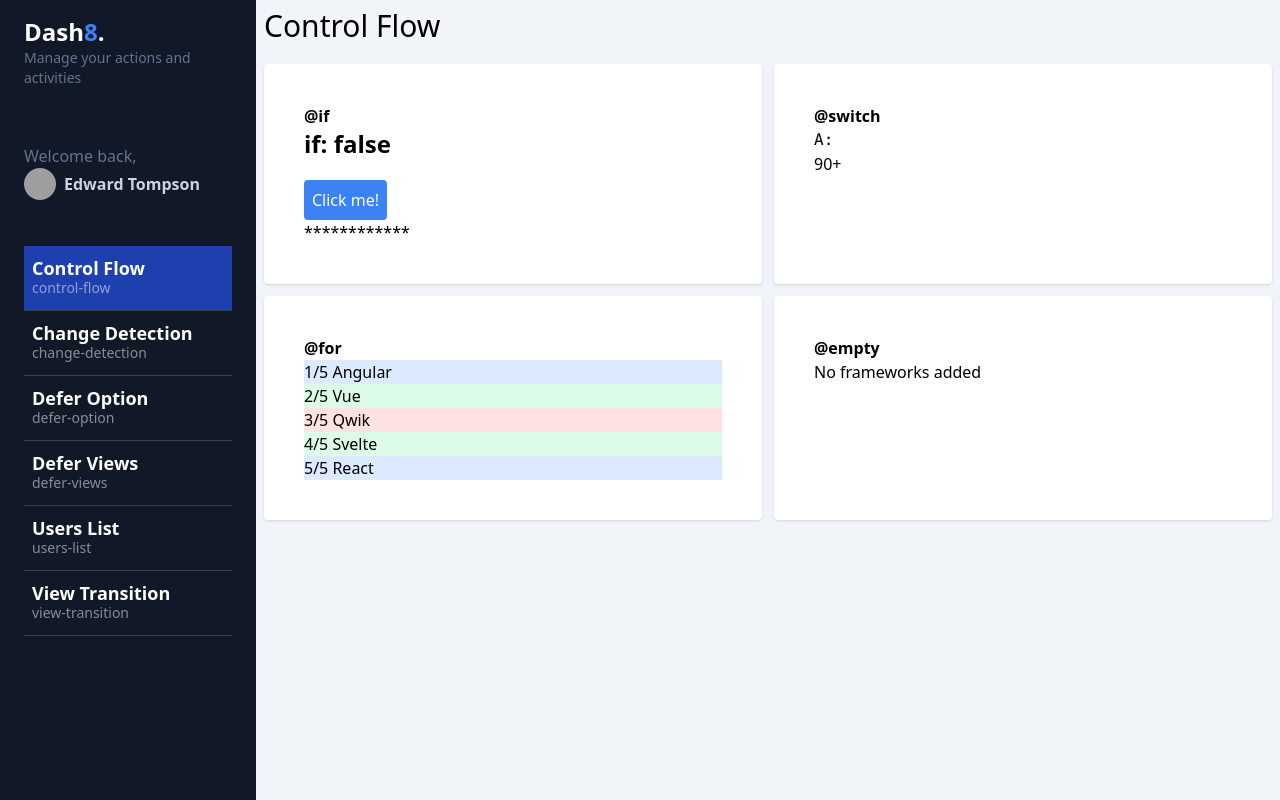
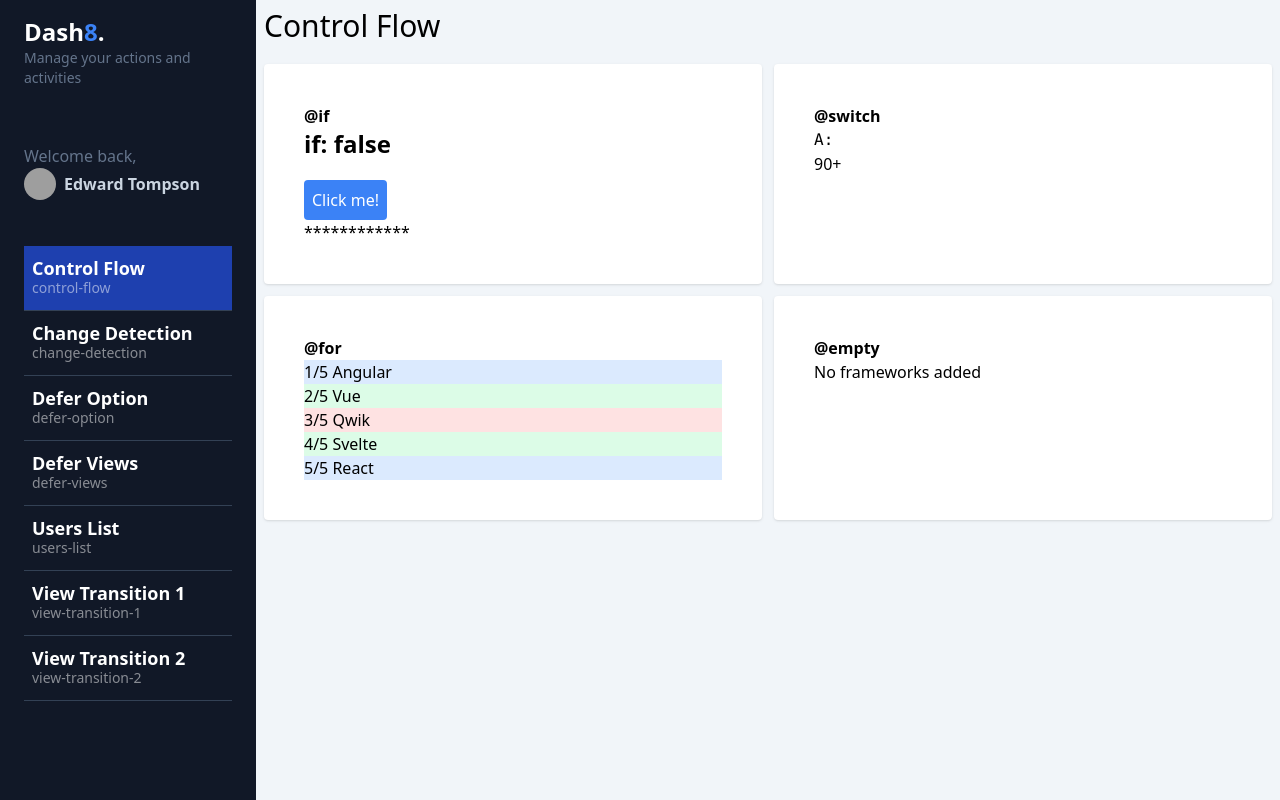
Before and after one commit to bider88/new-features-angular-17, an Angular app: page /dashboard/control-flow in a window 1280 px wide. Built offline with nearby package versions, Linux system fonts and the light colour scheme; grey boxes are pictures that could not be loaded.

Commit message:
add view transtion pages

```diff
--- a/src/app/app.config.ts
+++ b/src/app/app.config.ts
@@ -1,8 +1,15 @@
 import { ApplicationConfig } from '@angular/core';
-import { provideRouter } from '@angular/router';
+import { provideRouter, withViewTransitions } from '@angular/router';
 
 import { routes } from './app.routes';
 
 export const appConfig: ApplicationConfig = {
-  providers: [provideRouter(routes)]
+  providers: [
+    provideRouter(
+      routes,
+      withViewTransitions({
+        skipInitialTransition: true
+      })
+    ),
+  ]
 };
--- a/src/app/app.routes.ts
+++ b/src/app/app.routes.ts
@@ -36,9 +36,14 @@
         loadComponent: () => import('./dashboard/pages/users/users.component'),
       },
       {
-        path: 'view-transition',
-        title: 'View Transition',
-        loadComponent: () => import('./dashboard/pages/view-transition/view-transition.component'),
+        path: 'view-transition-1',
+        title: 'View Transition 1',
+        loadComponent: () => import('./dashboard/pages/view-transition/view-transition1.component'),
+      },
+      {
+        path: 'view-transition-2',
+        title: 'View Transition 2',
+        loadComponent: () => import('./dashboard/pages/view-transition/view-transition2.component'),
       },
       {
         path: '',
--- a/src/app/dashboard/pages/view-transition/view-transition.component.html
+++ /dev/null
@@ -1 +0,0 @@
-<p>view-trasition works!</p>
--- a/src/app/dashboard/pages/view-transition/view-transition.component.ts
+++ /dev/null
@@ -1,11 +0,0 @@
-import { Component } from '@angular/core';
-
-@Component({
-  standalone: true,
-  imports: [],
-  templateUrl: './view-transition.component.html',
-  styles: ``
-})
-export default class ViewTransitionComponent {
-
-}
--- /dev/null
+++ b/src/app/dashboard/pages/view-transition/view-transition1.component.ts
@@ -0,0 +1,26 @@
+import { Component } from '@angular/core';
+import { TitleComponent } from '@shared/title/title.component';
+
+@Component({
+  standalone: true,
+  imports: [
+    TitleComponent
+  ],
+  template: `
+    <app-title title="View transition 1" />
+    <section class="flex justify-start">
+      <img
+        alt="picsum"
+        srcset="https://picsum.photos/id/237/200/300"
+        width="200"
+        height="300"
+      />
+      <div class="bg-blue-500 w-56 h-56">
+
+      </div>
+    </section>
+  `
+})
+export default class ViewTransition1Component {
+
+}
--- /dev/null
+++ b/src/app/dashboard/pages/view-transition/view-transition2.component.ts
@@ -0,0 +1,26 @@
+import { Component } from '@angular/core';
+import { TitleComponent } from '@shared/title/title.component';
+
+@Component({
+  standalone: true,
+  imports: [
+    TitleComponent
+  ],
+  template: `
+    <app-title title="View transition 2" />
+    <section class="flex justify-start">
+      <img
+        alt="picsum"
+        srcset="https://picsum.photos/id/237/200/300"
+        width="200"
+        height="300"
+      />
+      <div class="bg-blue-500 w-56 h-56">
+
+      </div>
+    </section>
+  `
+})
+export default class ViewTransition2Component {
+
+}
```
